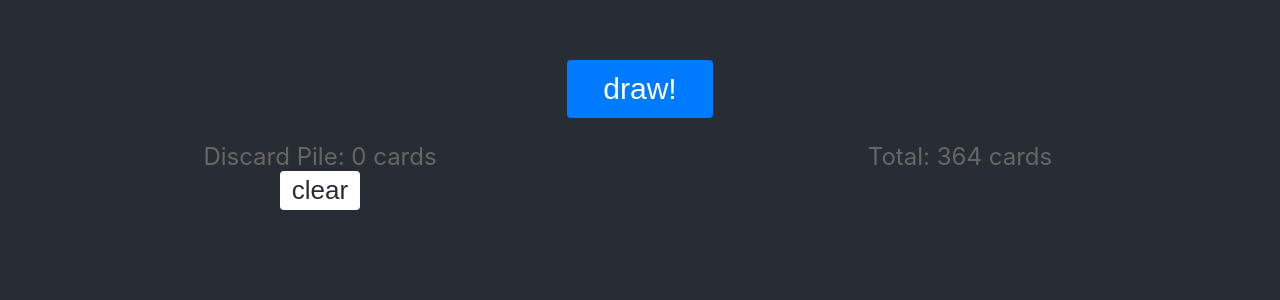
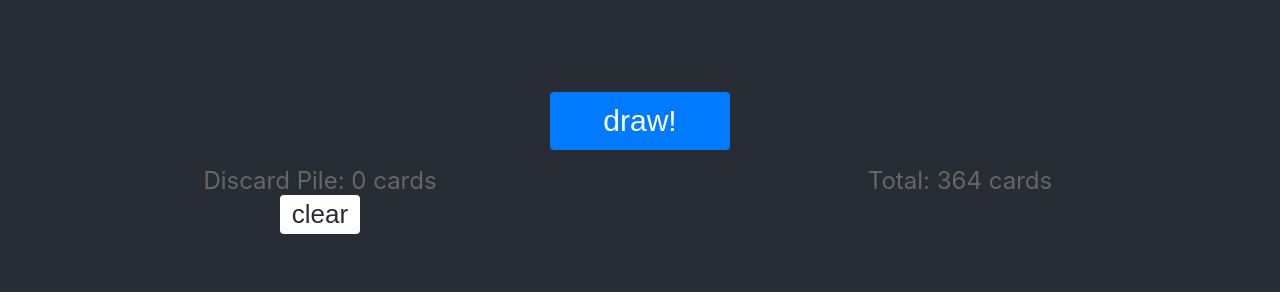
Before and after one commit to SSadamune/top-ten, a React (Create React App) app: page / in a window 1280 px wide. Shown: the part 550-850 px from the top of the page. Built offline with nearby package versions, Linux system fonts and the light colour scheme.

Commit message:
fix: styles; fix lint

```diff
--- a/src/components/main.module.scss
+++ b/src/components/main.module.scss
@@ -8,7 +8,7 @@
 .appBody {
   display: flex;
   justify-content: center;
-  flex: 0 0 70vh;
+  flex: 0 0 75vh;
   align-items: flex-end;
 }
 
@@ -20,17 +20,17 @@
 }
 
 .appFooter {
-  flex: 0 0 30vh;
+  flex: 0 0 25vh;
   display: flex;
   flex-direction: column;
   align-items: center;
-  padding-top: calc(10px + 5vh);
+  padding-top: calc(10px + 4vh);
   font-size: calc(8px + 2vmin);
 }
 
 .drawButton {
   display: inline-block;
-  padding: 12px 36px;
+  padding: calc(4px + 1vh) calc(28px + 2vw);
   min-width: 140px;
   border: none;
   border-radius: 4px;
@@ -56,7 +56,7 @@
   justify-content: space-around;
   width: 100%;
   color: #666;
-  margin-top: 24px;
+  margin-top: 16px;
 }
 
 .clearButton {
--- a/src/components/main.tsx
+++ b/src/components/main.tsx
@@ -1,7 +1,7 @@
 import { useCallback, useMemo, useState } from "react";
 import styles from "./main.module.scss";
 import { Card, QuestionCategory } from "../types";
-import { CARD_CATEGORY } from "../constants";
+import { CARD_CATEGORY, ZOOM_LEVELS } from "../constants";
 import {
   getCardFromGlobalIndex,
   getSpritesImage,
@@ -12,6 +12,9 @@ import { images } from "../assets/images/sprites";
 
 function App() {
   // TODO: set
+  const [zoomLevelKey] = useState<keyof typeof ZOOM_LEVELS>("m");
+
+  // TODO: set
   const [selectedCategories] = useState<QuestionCategory[]>([
     "normal",
     "act",
@@ -19,7 +22,7 @@ function App() {
   ]);
   const [drawnCard, setDrawCard] = useState<Card | undefined>(undefined);
   const [discardCardsIndex, setDiscardCardsIndex] = useState<Set<number>>(
-    new Set()
+    new Set(),
   );
 
   const totalCardsQuantity = useMemo(
@@ -27,9 +30,9 @@ function App() {
       selectedCategories.reduce(
         (accumulator, currentValue) =>
           accumulator + CARD_CATEGORY[currentValue].quantity,
-        0
+        0,
       ),
-    [selectedCategories]
+    [selectedCategories],
   );
 
   const image = useMemo(() => getSpritesImage(drawnCard), [drawnCard]);
@@ -67,8 +70,8 @@ function App() {
             className={styles.frame}
             style={{
               backgroundImage: `url(${imageFile})`,
-              backgroundPosition: imagePosition(image),
-              backgroundSize: imageSize(image),
+              backgroundPosition: imagePosition(image, zoomLevelKey),
+              backgroundSize: imageSize(image, zoomLevelKey),
             }}
           />
         )}
--- a/src/index.tsx
+++ b/src/index.tsx
@@ -5,12 +5,12 @@ import App from "./components/main";
 import reportWebVitals from "./reportWebVitals";
 
 const root = ReactDOM.createRoot(
-  document.getElementById("root") as HTMLElement
+  document.getElementById("root") as HTMLElement,
 );
 root.render(
   <React.StrictMode>
     <App />
-  </React.StrictMode>
+  </React.StrictMode>,
 );
 
 // If you want to start measuring performance in your app, pass a function
```
Also changed, not shown: public/manifest.json.
